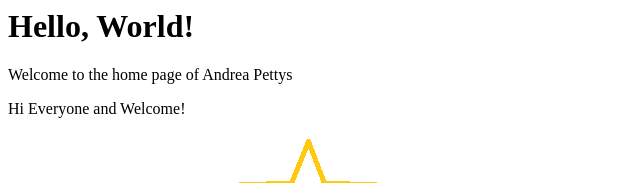
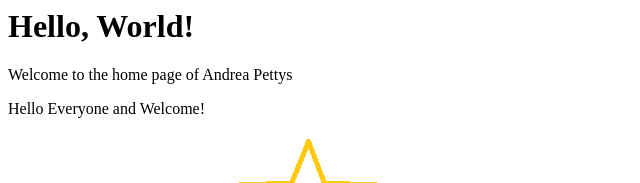
Before and after one commit to PrincessAnnie/princessannie.github.io, a plain HTML site: page index.html in a window 1280 px wide. Shown: the top 183 px of the page, 0-640 px from the left. Drawn offline with Linux system fonts and the light colour scheme.

Commit message:
Changed to better word

```diff
--- a/index.html
+++ b/index.html
@@ -12,7 +12,7 @@
    Welcome to the home page of Andrea Pettys
 </p>
 <p>
- Hi Everyone and Welcome!
+ Hello Everyone and Welcome!
 </p>
 
 <a href="https://www.google.com/">Want to look anything up?</a>
```
